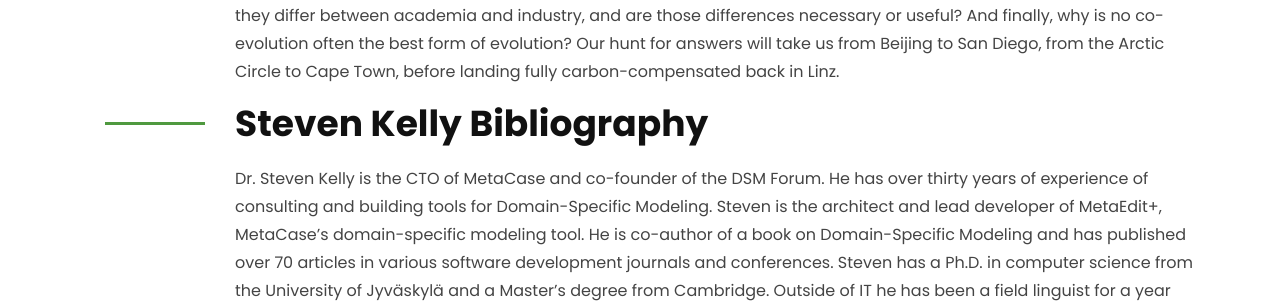
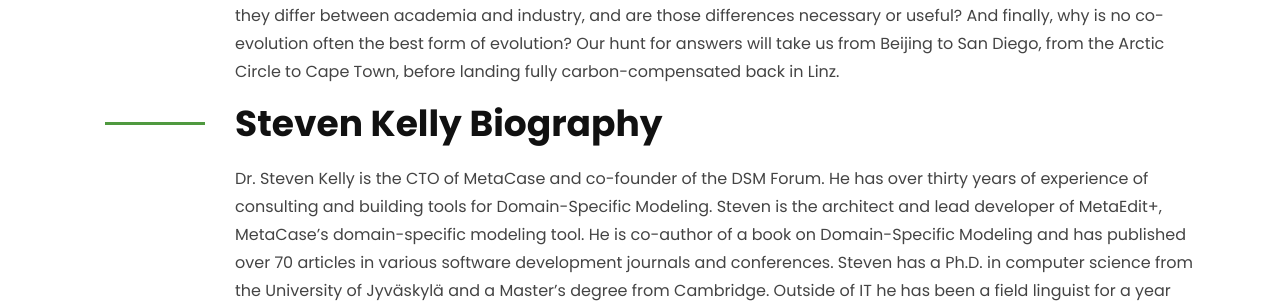
Before and after one commit to models-and-evolution/models-and-evolution2024.github.io, a Jekyll site: the page built from index.html, in a window 1280 px wide. Shown: the part 1881-2184 px from the top of the page. Built offline with Jekyll 4.4.1, drawn with Linux system fonts in a browser that asks for light colours.

Commit message:
Update index.html
Changed "Bibliography" to "Biography"

```diff
--- a/index.html
+++ b/index.html
@@ -78,7 +78,7 @@
                                 <div class="pl-190">
                                     <p>The oldest continuously used and evolved domain-specific modelling language among MetaEdit+ customers is currently in its 30th year. In all that time, none of its many hundreds of users has ever had to manually edit a model file to solve a co-evolution issue. What is the reason, and is it possible to make a research career based on it? We will look at the evolutionary pressures that drive modeling language, modeling tool, and language workbench evolution. How do they differ between academia and industry, and are those differences necessary or useful? And finally, why is no co-evolution often the best form of evolution? Our hunt for answers will take us from Beijing to San Diego, from the Arctic Circle to Cape Town, before landing fully carbon-compensated back in Linz.</p>
                                 </div>
-                                <h2>Steven Kelly Bibliography</h2>
+                                <h2>Steven Kelly Biography</h2>
                                 <div class="pl-190">
                                     <p>Dr. Steven Kelly is the CTO of MetaCase and co-founder of the DSM Forum. He has over thirty years of experience of consulting and building tools for Domain-Specific Modeling. Steven is the architect and lead developer of MetaEdit+, MetaCase’s domain-specific modeling tool. He is co-author of a book on Domain-Specific Modeling and has published over 70 articles in various software development journals and conferences. Steven has a Ph.D. in computer science from the University of Jyväskylä and a Master’s degree from Cambridge. Outside of IT he has been a field linguist for a year and a footballer for far too many years.</p>
                                 </div>
```
